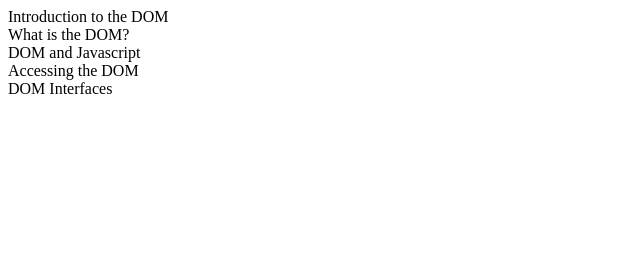
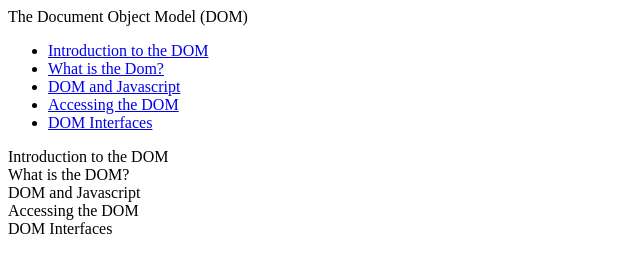
Before and after one commit to bbs2527/fcc-technical-document, a plain HTML site: page index.html in a window 1280 px wide. Shown: the whole page, without its empty margins (0-640 px from the left). Drawn offline with Linux system fonts and the light colour scheme.

Commit message:
Adding navigation links for header/navigation bar

```diff
--- a/index.html
+++ b/index.html
@@ -15,7 +15,14 @@
     <body>
         <main id="main-doc">
             <nav id="navbar">
-                <header></header>
+                <header>The Document Object Model (DOM)</header>
+                <ul>
+                    <li><a class="nav-link" href="#Introduction_to_the_DOM">Introduction to the DOM</a></li>
+                    <li><a class="nav-link" href="#What_is_the_DOM">What is the Dom?</a></li>
+                    <li><a class="nav-link" href="#DOM_and_Javascript">DOM and Javascript</a></li>
+                    <li><a class="nav-link" href="#Accessing_the_DOM">Accessing the DOM</a></li>
+                    <li><a class="nav-link" href="#DOM_Interfaces">DOM Interfaces</a></li>
+                </ul>
             </nav>
 
             <section class="main-section" id="Introduction_to_the_DOM">
```
